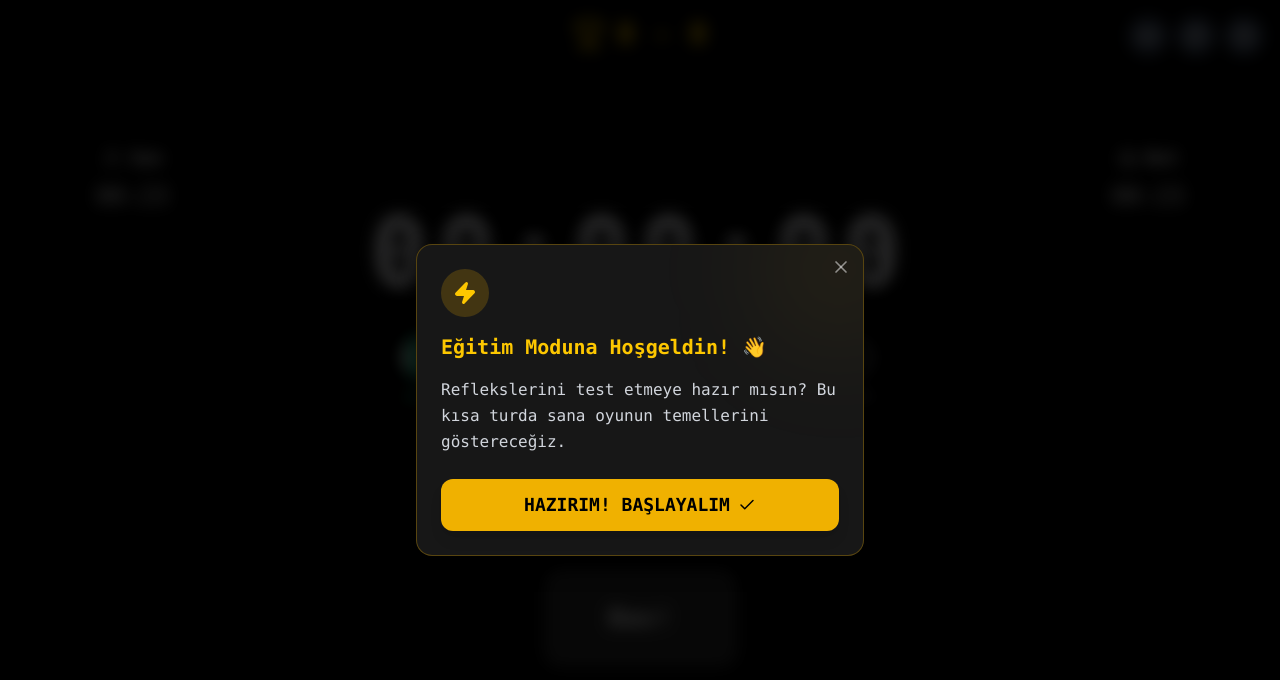
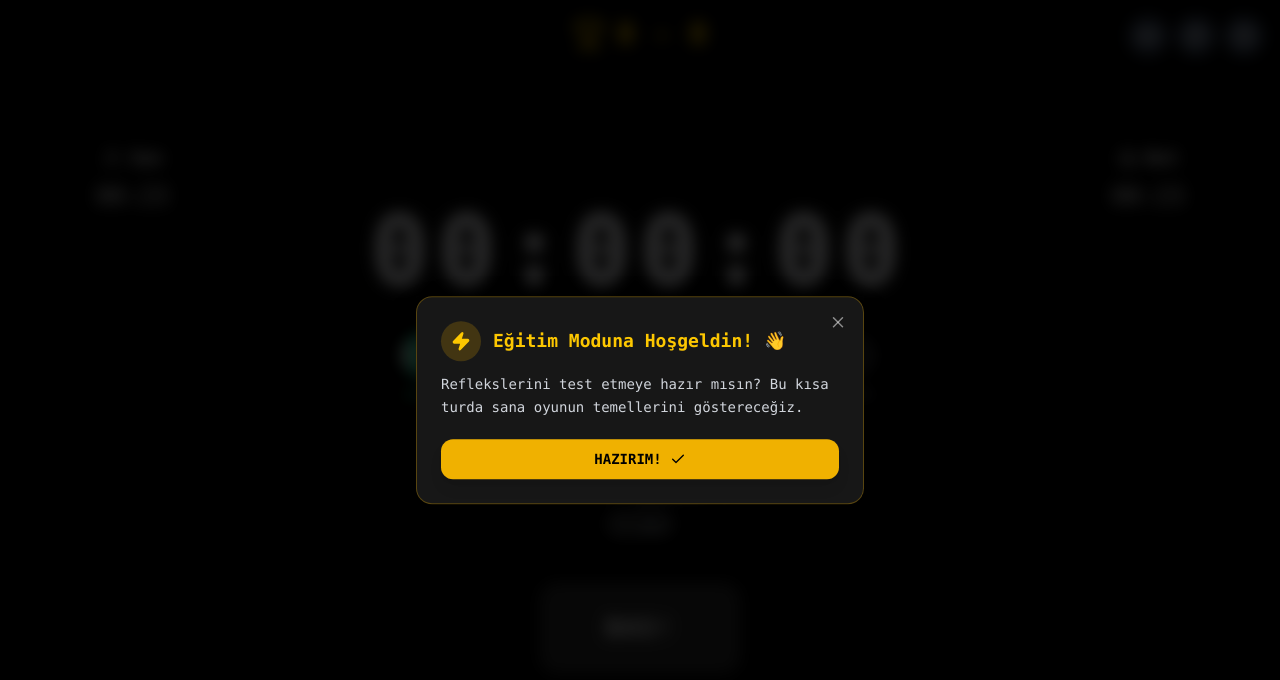
Before and after one commit to batuhanfidan/game, a React (Vite) app in the folder timing-game/: page /#/game/tutorial in a window 1280 px wide. Shown: the top 680 px of the page. Built offline with nearby package versions, Linux system fonts and the light colour scheme.

Commit message:
css adjusment

```diff
--- a/timing-game/src/components/common/TutorialOverlay.tsx
+++ b/timing-game/src/components/common/TutorialOverlay.tsx
@@ -21,9 +21,8 @@ const TutorialOverlay: React.FC<TutorialOverlayProps> = ({
   const isLastStep = step === TUTORIAL_STEPS.length - 1;
   const isIntro = currentData.target === "intro";
 
-  // Konumlandırma Mantığı (Target'a özel)
   let positionClass = "";
-  let arrowClass = "";
+  let arrowClass = "hidden"; // Varsayılan gizli
 
   switch (currentData.position) {
     case "center":
@@ -31,49 +30,51 @@ const TutorialOverlay: React.FC<TutorialOverlayProps> = ({
         "top-1/2 left-1/2 -translate-x-1/2 -translate-y-1/2 w-[90%] max-w-md";
       break;
 
-    // Timer Çubuğunun Altı
     case "layout-timer":
-      positionClass = "top-[52%] left-1/2 -translate-x-1/2 w-80 md:w-96";
-      arrowClass = "-top-2 left-1/2 -translate-x-1/2";
+      // Timer  ekranın ortasında
+      positionClass =
+        "top-[10%] left-1/2 -translate-x-1/2 w-[90%] max-w-sm md:w-96";
+      arrowClass = "-bottom-2 left-1/2 -translate-x-1/2 rotate-45";
       break;
 
-    // Tur Süresinin Altı
     case "layout-turn":
-      positionClass = "top-[64%] left-1/2 -translate-x-1/2 w-80 md:w-96";
-      arrowClass = "-top-2 left-1/2 -translate-x-1/2";
+      // Tur bilgisi timer'ın altında
+      positionClass =
+        "top-[66%] left-1/2 -translate-x-1/2 w-[90%] max-w-sm md:w-96";
+      arrowClass = "-top-2 left-1/2 -translate-x-1/2 -rotate-135";
       break;
 
-    // Sol Oyuncu Süresinin Altı
     case "layout-player":
-      positionClass = "top-55 left-4 md:left-20 w-72 origin-top-left";
-      arrowClass = "-top-2 left-8";
+      // Sol üstteki oyuncu
+      positionClass = "top-55 left-5 w-72 origin-top-left";
+      arrowClass = "-top-2 left-25 -rotate-135";
       break;
 
-    // YENİ: Oyun Modu Bilgisi (Üst Skorun Altı)
     case "layout-mode":
-      positionClass = "top-24 left-1/2 -translate-x-1/2 w-80 md:w-96";
-      arrowClass = "-top-2 left-1/2 -translate-x-1/2";
+      // Üst orta kısım
+      positionClass =
+        "top-24 left-1/2 -translate-x-1/2 w-[90%] max-w-sm md:w-96";
+      arrowClass = "-top-2 left-1/2 -translate-x-1/2 -rotate-135";
       break;
 
-    // Action Butonunun Altı (En alt)
     case "layout-action":
-      positionClass = "bottom-1 left-1/2 -translate-x-1/2 w-80 md:w-96";
-      arrowClass = "-top-2 left-1/2 -translate-x-1/2 hidden";
+      // En alt buton
+      positionClass =
+        "bottom-5 left-1/2 -translate-x-1/2 w-[90%] max-w-sm md:w-96";
+      arrowClass = "-top-2 left-1/2 -translate-x-1/2 rotate-45";
       break;
 
     case "top-right":
       positionClass = "top-20 right-4 w-72 origin-top-right";
-      arrowClass = "-top-2 right-6";
+      arrowClass = "-top-2 right-6 -rotate-135";
       break;
 
     default:
-      positionClass = "bottom-32 left-1/2 -translate-x-1/2 w-80 md:w-96";
-      arrowClass = "-bottom-2 left-1/2 -translate-x-1/2";
+      positionClass = "bottom-10 left-1/2 -translate-x-1/2 w-[90%] max-w-md";
   }
 
   return (
     <>
-      {/* Sadece Intro adımında arka planı karart */}
       {isIntro && (
         <div
           className="fixed inset-0 bg-black/80 backdrop-blur-sm animate-fade-in"
@@ -82,7 +83,7 @@ const TutorialOverlay: React.FC<TutorialOverlayProps> = ({
       )}
 
       <div
-        className={`fixed ${positionClass} animate-popup transition-all duration-300`}
+        className={`fixed ${positionClass} animate-popup transition-all duration-300 shadow-2xl`}
         style={{ zIndex: UI_CONSTANTS.Z_INDEX.TUTORIAL }}
       >
         <div
@@ -90,43 +91,43 @@ const TutorialOverlay: React.FC<TutorialOverlayProps> = ({
             ${
               isIntro
                 ? "bg-neutral-900 border-yellow-500/30"
-                : "bg-blue-600/95 border-white/20"
+                : "bg-blue-600 border-white/20"
             }
-            text-white p-6 rounded-2xl shadow-[0_0_30px_rgba(0,0,0,0.5)] backdrop-blur-md border relative overflow-hidden
+            text-white p-6 rounded-2xl border relative overflow-visible
           `}
         >
-          {/* Intro için Dekoratif Arka Plan */}
-          {isIntro && (
-            <div className="absolute top-0 right-0 w-32 h-32 bg-yellow-500/10 rounded-full blur-3xl -mr-10 -mt-10"></div>
+          {/* Tooltip Oku */}
+          {!isIntro && (
+            <div
+              className={`absolute w-4 h-4 bg-blue-600 border-l border-t border-white/20 ${arrowClass}`}
+            ></div>
           )}
 
           <button
             onClick={onSkip}
-            className="absolute top-3 right-3 text-white/50 hover:text-white transition-colors"
+            className="absolute top-2 right-2 p-2 text-white/50 hover:text-white transition-colors rounded-full hover:bg-white/10"
             aria-label="Eğitimi Kapat"
           >
-            <X size={20} />
+            <X size={18} />
           </button>
 
-          <div className="mb-4 relative z-10">
+          <div className="mb-3 flex items-center gap-3">
             {isIntro ? (
-              <div className="w-12 h-12 bg-yellow-500/20 rounded-full flex items-center justify-center mb-4">
-                <Zap size={24} className="text-yellow-400 fill-current" />
+              <div className="w-10 h-10 bg-yellow-500/20 rounded-full flex items-center justify-center shrink-0">
+                <Zap size={20} className="text-yellow-400 fill-current" />
               </div>
             ) : currentData.target === "help" ? (
-              <div className="mb-2">
-                <HelpCircle size={24} className="text-white" />
-              </div>
+              <HelpCircle size={24} className="text-white shrink-0" />
             ) : (
-              <span className="text-xs font-bold bg-black/30 px-2 py-1 rounded-full uppercase tracking-wider">
-                ADIM {step}/{TUTORIAL_STEPS.length - 1}
+              <span className="text-[10px] font-black bg-black/20 px-2 py-1 rounded-md uppercase tracking-wider shrink-0">
+                {step}/{TUTORIAL_STEPS.length - 1}
               </span>
             )}
 
             {currentData.title && (
               <h3
-                className={`font-black text-xl mb-2 ${
-                  isIntro ? "text-yellow-400 text-2xl" : "text-white"
+                className={`font-bold text-lg leading-tight ${
+                  isIntro ? "text-yellow-400" : "text-white"
                 }`}
               >
                 {currentData.title}
@@ -135,22 +136,20 @@ const TutorialOverlay: React.FC<TutorialOverlayProps> = ({
           </div>
 
           <p
-            className={`${
-              isIntro
-                ? "text-gray-300 text-base"
-                : "text-white text-sm font-medium"
-            } leading-relaxed mb-6 relative z-10`}
+            className={`text-sm leading-relaxed mb-5 ${
+              isIntro ? "text-gray-300" : "text-blue-50"
+            }`}
           >
             {currentData.text}
           </p>
 
-          <div className="flex justify-between items-center relative z-10">
+          <div className="flex justify-end gap-3">
             {!isIntro && (
               <button
                 onClick={onSkip}
-                className="text-xs font-bold text-white/70 hover:text-white transition-colors uppercase tracking-wider"
+                className="px-3 py-2 text-xs font-bold text-white/70 hover:text-white transition-colors"
               >
-                Atla
+                ATLA
               </button>
             )}
 
@@ -159,31 +158,20 @@ const TutorialOverlay: React.FC<TutorialOverlayProps> = ({
               className={`
                 ${
                   isIntro
-                    ? "w-full bg-yellow-500 hover:bg-yellow-400 text-black py-3 text-lg"
-                    : "bg-white text-blue-600 px-5 py-2 ml-auto text-sm"
+                    ? "bg-yellow-500 hover:bg-yellow-400 text-black w-full justify-center"
+                    : "bg-white text-blue-600"
                 }
-                rounded-xl font-bold flex items-center justify-center gap-2 hover:scale-[1.02] active:scale-95 transition-all shadow-lg
+                px-5 py-2.5 rounded-xl font-bold text-sm flex items-center gap-2 hover:scale-[1.02] active:scale-95 transition-all shadow-lg
               `}
             >
-              {isIntro
-                ? "HAZIRIM! BAŞLAYALIM"
-                : isLastStep
-                ? "OYUNA BAŞLA"
-                : "DEVAM"}
+              {isIntro ? "HAZIRIM!" : isLastStep ? "OYUNA BAŞLA" : "DEVAM"}
               {isLastStep || isIntro ? (
-                <Check size={18} />
+                <Check size={16} />
               ) : (
                 <ArrowRight size={16} />
               )}
             </button>
           </div>
-
-          {/* Tooltip Oku */}
-          {!isIntro && (
-            <div
-              className={`absolute w-4 h-4 bg-blue-600 rotate-45 ${arrowClass}`}
-            ></div>
-          )}
         </div>
       </div>
     </>
--- a/timing-game/src/components/layout/TurnInfo.tsx
+++ b/timing-game/src/components/layout/TurnInfo.tsx
@@ -8,13 +8,33 @@ interface TurnInfoProps {
 
 const TurnInfo: React.FC<TurnInfoProps> = ({ currentPlayer, turnTimeLeft }) => {
   return (
-    <div className="text-center mt-4 text-lg flex flex-col items-center gap-1">
-      <p className="flex items-center gap-2">
-        <Gamepad2 size={20} /> Sıra: <strong>{currentPlayer}</strong>
-      </p>
-      <p className="flex items-center gap-2 text-sm opacity-80">
-        <Timer size={16} /> {turnTimeLeft}s
-      </p>
+    <div className="flex flex-col items-center gap-1.5 mt-4 animate-fade-in px-4 w-full">
+      <div className="flex items-center justify-center gap-2 text-lg sm:text-xl text-white">
+        <Gamepad2 size={20} className="shrink-0 text-blue-400" />
+        <span className="opacity-80 text-sm sm:text-base font-medium">
+          Sıra:
+        </span>
+        <strong
+          className="truncate max-w-[150px] sm:max-w-[200px] block text-center"
+          title={currentPlayer}
+        >
+          {currentPlayer}
+        </strong>
+      </div>
+
+      <div
+        className={`
+        flex items-center gap-2 text-sm font-mono font-bold px-3 py-1 rounded-full border transition-colors
+        ${
+          turnTimeLeft <= 3
+            ? "bg-red-500/20 text-red-400 border-red-500/50 animate-pulse"
+            : "bg-neutral-800 text-gray-400 border-neutral-700"
+        }
+      `}
+      >
+        <Timer size={14} />
+        <span>{turnTimeLeft}s</span>
+      </div>
     </div>
   );
 };
--- a/timing-game/src/index.css
+++ b/timing-game/src/index.css
@@ -1,33 +1,48 @@
 @import "tailwindcss";
 
 .h-screen-safe {
-  height: 100vh;
-  height: 100dvh;
+  min-height: 100vh;
+  min-height: 100dvh;
 
-  padding: env(safe-area-inset-top, 0) env(safe-area-inset-right, 0)
-    env(safe-area-inset-bottom, 0) env(safe-area-inset-left, 0);
+  padding-top: env(safe-area-inset-top, 20px);
+  padding-right: env(safe-area-inset-right, 0);
+  padding-bottom: env(safe-area-inset-bottom, 20px);
+  padding-left: env(safe-area-inset-left, 0);
+
+  overflow-y: auto;
+  overflow-x: hidden;
+
+  display: flex;
+  flex-direction: column;
 }
 
-/* Fallback for older browsers */
-@supports not (height: 100dvh) {
-  .h-screen-safe {
-    height: calc(100vh - env(safe-area-inset-bottom));
-  }
+.custom-scrollbar::-webkit-scrollbar {
+  width: 6px;
+}
+.custom-scrollbar::-webkit-scrollbar-track {
+  background: rgba(0, 0, 0, 0.1);
+}
+.custom-scrollbar::-webkit-scrollbar-thumb {
+  background: rgba(255, 255, 255, 0.15);
+  border-radius: 10px;
+}
+.custom-scrollbar::-webkit-scrollbar-thumb:hover {
+  background: rgba(255, 255, 255, 0.25);
 }
 
-/* PERFORMANS VE RESET */
 * {
   -webkit-tap-highlight-color: transparent;
+
+  -webkit-font-smoothing: antialiased;
+  -moz-osx-font-smoothing: grayscale;
 }
 
 .optimize-gpu {
   transform: translateZ(0);
   backface-visibility: hidden;
-  contain: layout paint;
   will-change: transform, opacity;
 }
 
-/* Erişilebilirlik: Hareketi Azalt */
 @media (prefers-reduced-motion: reduce) {
   *,
   ::before,
@@ -38,23 +53,6 @@
     scroll-behavior: auto !important;
   }
 }
-
-/* Scrollbar Düzenlemesi */
-.custom-scrollbar::-webkit-scrollbar {
-  width: 8px;
-}
-.custom-scrollbar::-webkit-scrollbar-track {
-  background: rgba(0, 0, 0, 0.2);
-}
-.custom-scrollbar::-webkit-scrollbar-thumb {
-  background: rgba(255, 255, 255, 0.2);
-  border-radius: 4px;
-}
-.custom-scrollbar::-webkit-scrollbar-thumb:hover {
-  background: rgba(255, 255, 255, 0.3);
-}
-
-/* --- ANİMASYONLAR --- */
 
 @keyframes popup {
   from {
@@ -85,16 +83,13 @@
 @keyframes shake {
   0%,
   100% {
-    transform: translateX(0) translateY(0);
+    transform: translateX(0);
   }
   25% {
-    transform: translateX(-2px) translateY(-1px);
-  }
-  50% {
-    transform: translateX(2px) translateY(1px);
+    transform: translateX(-4px) rotate(-2deg);
   }
   75% {
-    transform: translateX(-1px) translateY(-2px);
+    transform: translateX(4px) rotate(2deg);
   }
 }
 .animate-shake {
@@ -106,77 +101,57 @@
     transform: scale(0) rotate(-45deg);
     opacity: 0;
   }
-  70% {
-    transform: scale(1.5) rotate(15deg);
+  60% {
+    transform: scale(1.3) rotate(10deg);
     opacity: 1;
   }
   100% {
     transform: scale(1) rotate(0deg);
-    opacity: 0.9;
+    opacity: 1;
   }
 }
 .animate-goal {
-  animation: goal-pop 0.7s cubic-bezier(0.34, 1.56, 0.64, 1);
+  animation: goal-pop 0.1s cubic-bezier(0.34, 1.56, 0.64, 1);
 }
 
 @keyframes post-hit {
   0% {
     transform: scale(1);
-    opacity: 0.8;
   }
   50% {
-    transform: scale(1.3) rotate(7deg);
-    opacity: 1;
-  }
-  100% {
-    transform: scale(1);
-    opacity: 0.8;
-  }
-}
-.animate-post {
-  animation: post-hit 0.4s ease-in-out;
-}
-
-@keyframes miss-fade {
-  0% {
-    transform: translateY(0) scale(1);
-    opacity: 1;
-  }
-  100% {
-    transform: translateY(-70px) scale(0.7);
-    opacity: 0;
-  }
-}
-.animate-miss {
-  animation: miss-fade 0.9s ease-out forwards;
-}
-
-/* Yeni UI Animasyonları */
-@keyframes score-pop {
-  0% {
-    transform: scale(1);
-  }
-  50% {
-    transform: scale(1.5);
-    color: #4ade80;
+    transform: scale(1.2) rotate(5deg);
   }
   100% {
     transform: scale(1);
   }
 }
-.animate-score-pop {
-  animation: score-pop 0.3s cubic-bezier(0.175, 0.885, 0.32, 1.275);
+.animate-post {
+  animation: post-hit 0.3s ease-in-out;
+}
+
+@keyframes miss-fade {
+  0% {
+    transform: translateY(0);
+    opacity: 1;
+  }
+  100% {
+    transform: translateY(-50px);
+    opacity: 0;
+  }
+}
+.animate-miss {
+  animation: miss-fade 0.8s ease-out forwards;
 }
 
 @keyframes pulse-ring {
   0% {
-    box-shadow: 0 0 0 0 rgba(234, 179, 8, 0.7);
+    box-shadow: 0 0 0 0 rgba(59, 130, 246, 0.7);
   }
   70% {
-    box-shadow: 0 0 0 15px rgba(234, 179, 8, 0);
+    box-shadow: 0 0 0 15px rgba(59, 130, 246, 0);
   }
   100% {
-    box-shadow: 0 0 0 0 rgba(234, 179, 8, 0);
+    box-shadow: 0 0 0 0 rgba(59, 130, 246, 0);
   }
 }
 .animate-pulse-ring {
@@ -186,11 +161,11 @@
 @keyframes float-up {
   0% {
     opacity: 1;
-    transform: translateY(0) scale(1);
+    transform: translateY(0);
   }
   100% {
     opacity: 0;
-    transform: translateY(-20px) scale(1.2);
+    transform: translateY(-30px);
   }
 }
 .animate-float-up {
@@ -198,8 +173,7 @@
 }
 
 .effect-item {
-  position: absolute;
-  font-size: 5rem;
   pointer-events: none;
-  text-shadow: 0 0 20px rgba(0, 0, 0, 0.5);
+  font-weight: 900;
+  text-shadow: 0 4px 10px rgba(0, 0, 0, 0.5);
 }
```
Also changed, not shown: timing-game/src/components/game/ActionButton.tsx (+10 -7 lines), timing-game/src/modes/single/TimeAttackMode.tsx (+16 -20 lines).
